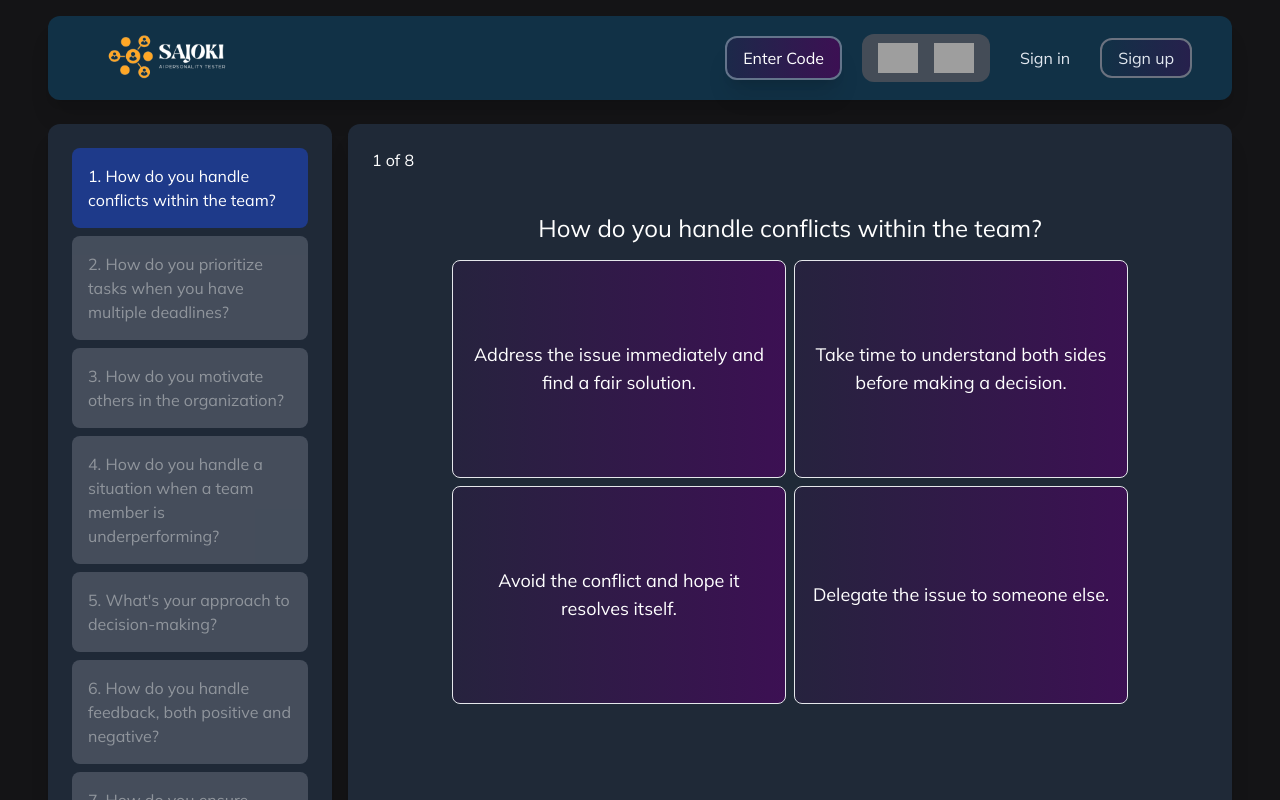
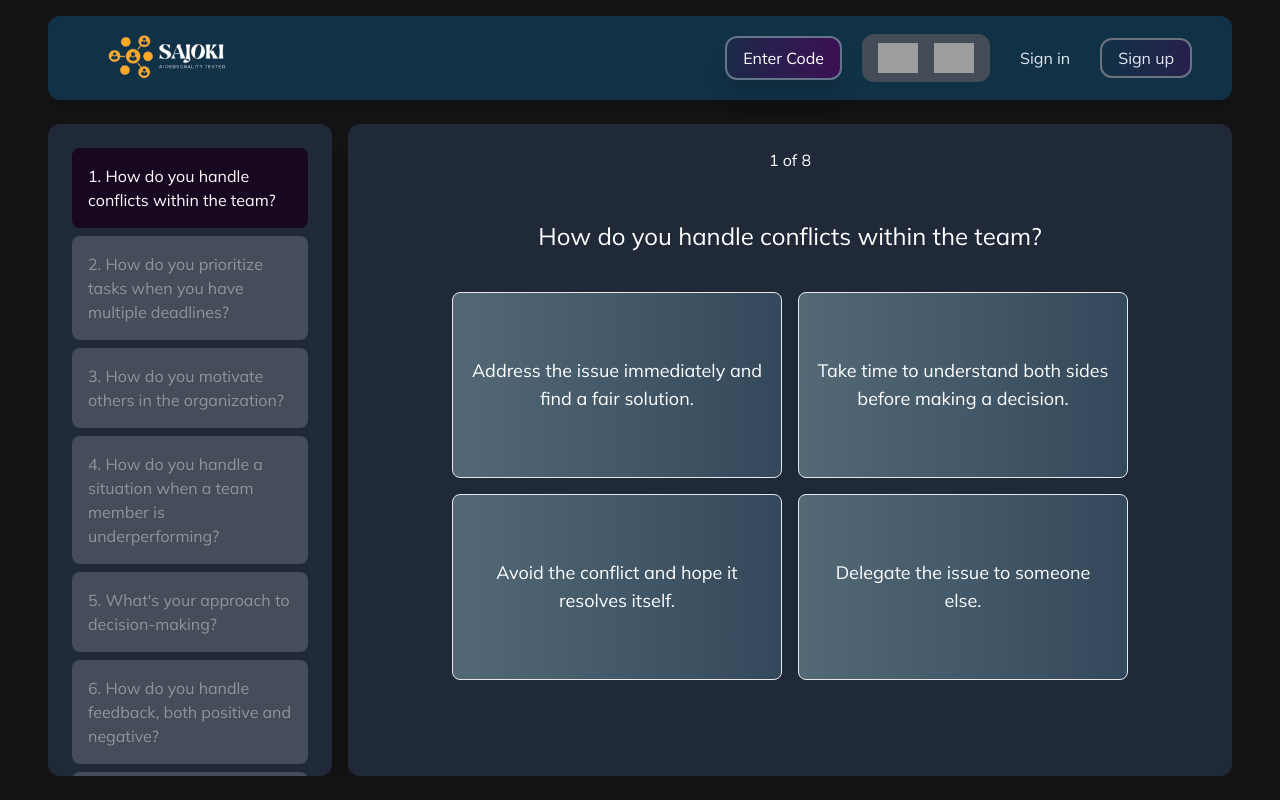
Before and after one commit to nafi-ullah/Pesonality-Test-AI, a Next.js app: page /Survey in a window 1280 px wide. Built offline with nearby package versions, Linux system fonts and the light colour scheme; grey boxes are pictures that could not be loaded.

Commit message:
fixed ux issues

```diff
--- a/app/Survey/page.tsx
+++ b/app/Survey/page.tsx
@@ -1,6 +1,7 @@
 "use client";
-import Navber from '@/components/Navbar';
-import { useState } from 'react';
+import Navber from "@/components/Navbar";
+import { SiTestcafe } from "react-icons/si";
+import { useState } from "react";
 
 interface Question {
   isImage: boolean;
@@ -15,9 +16,9 @@ const questions: Question[] = [
       "Address the issue immediately and find a fair solution.",
       "Take time to understand both sides before making a decision.",
       "Avoid the conflict and hope it resolves itself.",
-      "Delegate the issue to someone else."
+      "Delegate the issue to someone else.",
     ],
-    question: "How do you handle conflicts within the team?"
+    question: "How do you handle conflicts within the team?",
   },
   {
     isImage: false,
@@ -25,9 +26,9 @@ const questions: Question[] = [
       "Create a detailed schedule and stick to it strictly.",
       "Tackle the most urgent tasks first and adjust as needed.",
       "Focus on the tasks that you enjoy the most.",
-      "Delegate tasks to other team members to manage workload."
+      "Delegate tasks to other team members to manage workload.",
     ],
-    question: "How do you prioritize tasks when you have multiple deadlines?"
+    question: "How do you prioritize tasks when you have multiple deadlines?",
   },
   {
     isImage: false,
@@ -35,9 +36,9 @@ const questions: Question[] = [
       "Offer regular praise and recognition.",
       "Set clear goals and rewards.",
       "Lead by example and stay positive.",
-      "Provide constructive feedback regularly."
+      "Provide constructive feedback regularly.",
     ],
-    question: "How do you motivate others in the organization?"
+    question: "How do you motivate others in the organization?",
   },
   {
     isImage: false,
@@ -45,9 +46,10 @@ const questions: Question[] = [
       "Have a private conversation to understand the issue.",
       "Provide additional resources and support.",
       "Give them some time to improve on their own.",
-      "Escalate the issue to higher management."
+      "Escalate the issue to higher management.",
     ],
-    question: "How do you handle a situation when a team member is underperforming?"
+    question:
+      "How do you handle a situation when a team member is underperforming?",
   },
   {
     isImage: false,
@@ -55,9 +57,9 @@ const questions: Question[] = [
       "Gather all information and analyze before deciding.",
       "Trust my intuition and experience.",
       "Consult with team members and stakeholders.",
-      "Delegate the decision to a more experienced person."
+      "Delegate the decision to a more experienced person.",
     ],
-    question: "What's your approach to decision-making?"
+    question: "What's your approach to decision-making?",
   },
   {
     isImage: false,
@@ -65,9 +67,9 @@ const questions: Question[] = [
       "Accept it openly and use it to improve.",
       "Analyze it critically and take what's relevant.",
       "Focus more on positive feedback and dismiss negative.",
-      "Take it personally and get discouraged."
+      "Take it personally and get discouraged.",
     ],
-    question: "How do you handle feedback, both positive and negative?"
+    question: "How do you handle feedback, both positive and negative?",
   },
   {
     isImage: true,
@@ -75,9 +77,9 @@ const questions: Question[] = [
       "Schedule regular meetings and updates.",
       "Use messaging apps and collaboration tools.",
       "Make sure everyone is aware of their roles and responsibilities.",
-      "Allow communication to happen naturally without too many rules."
+      "Allow communication to happen naturally without too many rules.",
     ],
-    question: "How do you ensure effective communication within the team?"
+    question: "How do you ensure effective communication within the team?",
   },
   {
     isImage: false,
@@ -85,18 +87,21 @@ const questions: Question[] = [
       "Stay calm and come up with a new plan.",
       "Consult with the team to find the best solution.",
       "Stick to the original plan and hope for the best.",
-      "Panic and look for immediate solutions regardless of long-term effects."
+      "Panic and look for immediate solutions regardless of long-term effects.",
     ],
-    question: "How do you deal with unexpected challenges or changes in plans?"
-  }
+    question: "How do you deal with unexpected challenges or changes in plans?",
+  },
 ];
 
 const Survey = () => {
   const [currentQuestionIndex, setCurrentQuestionIndex] = useState(0);
-  const [answers, setAnswers] = useState<(string | null)[]>(Array(questions.length).fill(null));
+  const [answers, setAnswers] = useState<(string | null)[]>(
+    Array(questions.length).fill(null)
+  );
   const [loading, setLoading] = useState(false);
   const [response, setResponse] = useState(null);
   const jobTitle = "Manager for a Student organization";
+  const [isCompleted, setIsCompleted] = useState(false);
 
   const handleAnswer = (answer: string) => {
     const newAnswers = [...answers];
@@ -106,6 +111,10 @@ const Survey = () => {
     if (currentQuestionIndex < questions.length - 1) {
       setCurrentQuestionIndex(currentQuestionIndex + 1);
     }
+
+    if(currentQuestionIndex === questions.length - 1) {
+      setIsCompleted(true);
+    }
   };
 
   const handleSubmit = async () => {
@@ -114,8 +123,8 @@ const Survey = () => {
       jobTitle,
       questions: questions.map((question, questionIndex) => ({
         ...question,
-        answer: answers[questionIndex] || ""
-      }))
+        answer: answers[questionIndex] || "",
+      })),
     };
     console.log(submissionData);
     try {
@@ -139,31 +148,52 @@ const Survey = () => {
   return (
     <main className="bg-[#141416] h-screen w-screen overflow-auto flex flex-col main-scrollbar-hide">
       <Navber />
-      <div className="grid grid-cols-8 gap-4 my-6 mx-4 sm:mx-6 md:mx-8 lg:mx-12 flex-grow">
-        <div id="left-div" className="col-span-2 p-6 bg-gray-800 rounded-xl shadow-xl overflow-scroll main-scrollbar-hide">
+      <div className="grid md:grid-cols-8 gap-4 my-6 mx-4 sm:mx-6 md:mx-8 lg:mx-12 flex-grow overflow-auto">
+        <div
+          id="left-div"
+          className="hidden md:block md:col-span-2 p-6 bg-gray-800 rounded-xl shadow-xl overflow-scroll main-scrollbar-hide"
+        >
           {questions.map((question, index) => (
             <div
               key={index}
               className={`p-4 mb-2 rounded-lg cursor-pointer text-white ${
-                currentQuestionIndex === index ? 'bg-blue-900' : answers[index] !== null ? 'bg-slate-500 ai-button' : 'bg-gray-500 opacity-50'
+                currentQuestionIndex === index
+                  ? "bg-[#180721]"
+                  : answers[index] !== null
+                  ? "bg-slate-500 ai-button"
+                  : "bg-gray-500 opacity-50"
               }`}
-              onClick={() => answers[index] !== null && setCurrentQuestionIndex(index)}
-              style={{ pointerEvents: answers[index] === null ? 'none' : 'auto' }}
+              onClick={() =>
+                answers[index] !== null && setCurrentQuestionIndex(index)
+              }
+              style={{
+                pointerEvents: answers[index] === null ? "none" : "auto",
+              }}
             >
               {index + 1}. {question.question}
             </div>
           ))}
         </div>
-        <div id="right-div" className="col-span-6 p-6 bg-gray-800 rounded-xl shadow-xl overflow-scroll main-scrollbar-hide">
-        <div className='text-white'>{currentQuestionIndex + 1} of {questions.length}</div>
+        <div
+          id="right-div"
+          className="md:col-span-6 p-6 bg-gray-800 rounded-xl shadow-xl overflow-scroll main-scrollbar-hide flex flex-col items-center"
+        >
+          <div className="text-white">
+            {currentQuestionIndex + 1} of {questions.length}
+          </div>
 
-          <div className="mb-4 text-white text-2xl text-center mt-10">{questions[currentQuestionIndex].question}</div>
-          <div className="grid grid-cols-2 gap-2 px-20">
+          <div className="flex-grow flex flex-col justify-center items-center">
+            <div className="mb-4 text-white text-2xl text-center">
+              {questions[currentQuestionIndex].question}
+            </div>
+            <div className="grid md:grid-cols-2 gap-4 px-20 my-6">
               {questions[currentQuestionIndex].options.map((option, index) => (
                 <button
                   key={index}
-                className={`p-4 py-20 text-lg rounded-lg border-[1px] border-gray-200 ${
-                  answers[currentQuestionIndex] === option ? 'bg-red-900 text-white' : 'ai-button text-white'
+                  className={`p-4 py-auto md:py-16 text-lg rounded-lg border-[1px] border-gray-200 ${
+                    answers[currentQuestionIndex] === option
+                      ? "bg-[#180721] text-white text-bold tracking-wide"
+                      : "bg-response-gradient hover:bg-selected-response-gradient text-white"
                   }`}
                   onClick={() => handleAnswer(option)}
                 >
@@ -171,18 +201,31 @@ const Survey = () => {
                 </button>
               ))}
             </div>
-          {currentQuestionIndex === questions.length - 1 && (
+          </div>
+
+          {isCompleted && (
             <button
-              className="mt-4 p-4 bg-green-500 text-white rounded-lg"
+              className="mt-4 p-4 hover:bg-submit-gradient text-[#180721] font-bold rounded-lg text-2xl max-w-[800px] w-full bg-gradient-to-r from-blue-200 to-cyan-200"
               onClick={handleSubmit}
               disabled={loading}
             >
-              {loading ? 'Submitting...' : 'Submit'}
+              {loading ? (
+                "Submitting..."
+              ) : (
+                <div className="flex items-center justify-center">
+                  SUBMIT
+                  <SiTestcafe className="ml-2" />
+                </div>
+              )}
             </button>
           )}
         </div>
       </div>
-      {response && <div className="p-4 bg-white text-black mt-4 rounded-lg">{JSON.stringify(response, null, 2)}</div>}
+      {response && (
+        <div className="p-4 bg-white text-black mt-4 rounded-lg">
+          {JSON.stringify(response, null, 2)}
+        </div>
+      )}
     </main>
   );
 };
--- a/app/dashboard/QuestionCard.tsx
+++ b/app/dashboard/QuestionCard.tsx
@@ -1,13 +1,14 @@
 import { RiCheckboxCircleFill } from "react-icons/ri";
 import { FaCopy } from "react-icons/fa";
 import { CiMenuKebab } from "react-icons/ci";
+import Link from "next/link";
 
 export const QuestionCard = () => {
   const description =
     "Lorem, ipsum dolor sit amet consectetur adipisicing elit. Quasi, nihil aut suscipit illo libero illum impedit eum qui sunt unde! Atque, ad nam. Facilis consectetur odio nemo earum ex. Maxime.";
 
   return (
-    <div className="w-full flex justify-center">
+    <Link href="responses/1" className="w-full flex justify-center">
       <div className="bg-response-gradient hover:bg-selected-response-gradient h-80 w-80 px-6 py-6 rounded-xl shadow-xl flex flex-col items-center hover:cursor-pointer hover:-translate-y-2 transition duration-300 ease-in-out">
         <div className="w-full flex justify-between">
           <h1 className="text-left font-bold text-2xl tracking-wide w-full text-white">
@@ -33,6 +34,6 @@ export const QuestionCard = () => {
           </button>
         </div>
       </div>
-    </div>
+    </Link>
   );
 };
--- a/tailwind.config.ts
+++ b/tailwind.config.ts
@@ -12,6 +12,7 @@ const config: Config = {
         "gradient-radial": "radial-gradient(var(--tw-gradient-stops))",
         "selected-response-gradient": "linear-gradient(to right, #41295a,  #2F0743)",
         "response-gradient": "linear-gradient(to right, #536976,  #34485B)",
+        "submit-gradient": "linear-gradient(45deg, #85FFBD 0%, #FFFB7D 100%)",
         "gradient-conic":
           "conic-gradient(from 180deg at 50% 50%, var(--tw-gradient-stops))",
       },
```
Also changed, not shown: components/Navbar.tsx (+8 -2 lines). Lines whose indentation alone changed are shown as unchanged.
